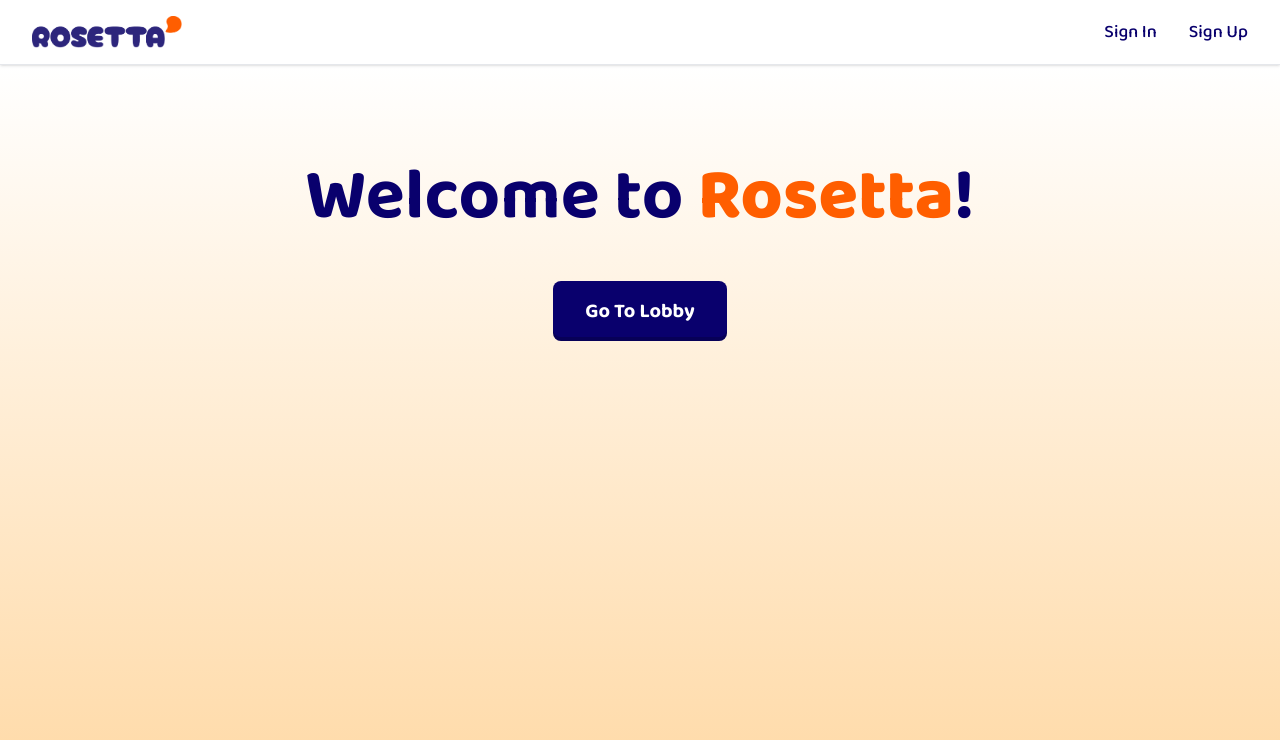
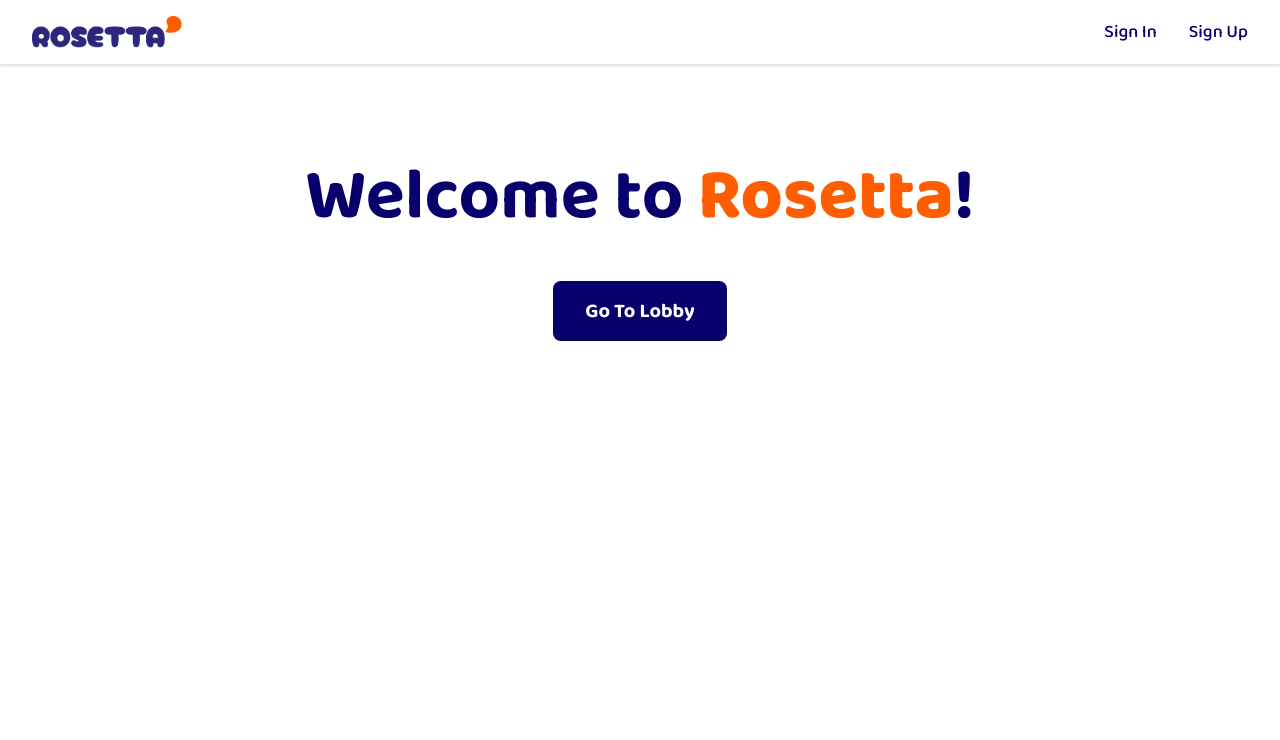
Before and after one commit to CS3216-Assignment3/rosetta, a Next.js app: page /welcome in a window 1280 px wide. Shown: the top 740 px of the page. Built offline with nearby package versions, Linux system fonts and the light colour scheme; no server answers.

Commit message:
remove gradient (#17)

```diff
--- a/src/pages/welcome.tsx
+++ b/src/pages/welcome.tsx
@@ -2,7 +2,7 @@ import Link from "next/link";
 
 export default function WelcomePage() {
     return (
-        <div className="flex flex-col gap-12 items-center pt-24 w-full h-full bg-gradient-to-t from-blaze-orange-200">
+        <div className="flex flex-col gap-12 items-center pt-24 w-full h-full">
             <p className="text-7xl font-bold">
                 Welcome to{" "}
                 <span className="font-extrabold text-rosetta-orange">
```
